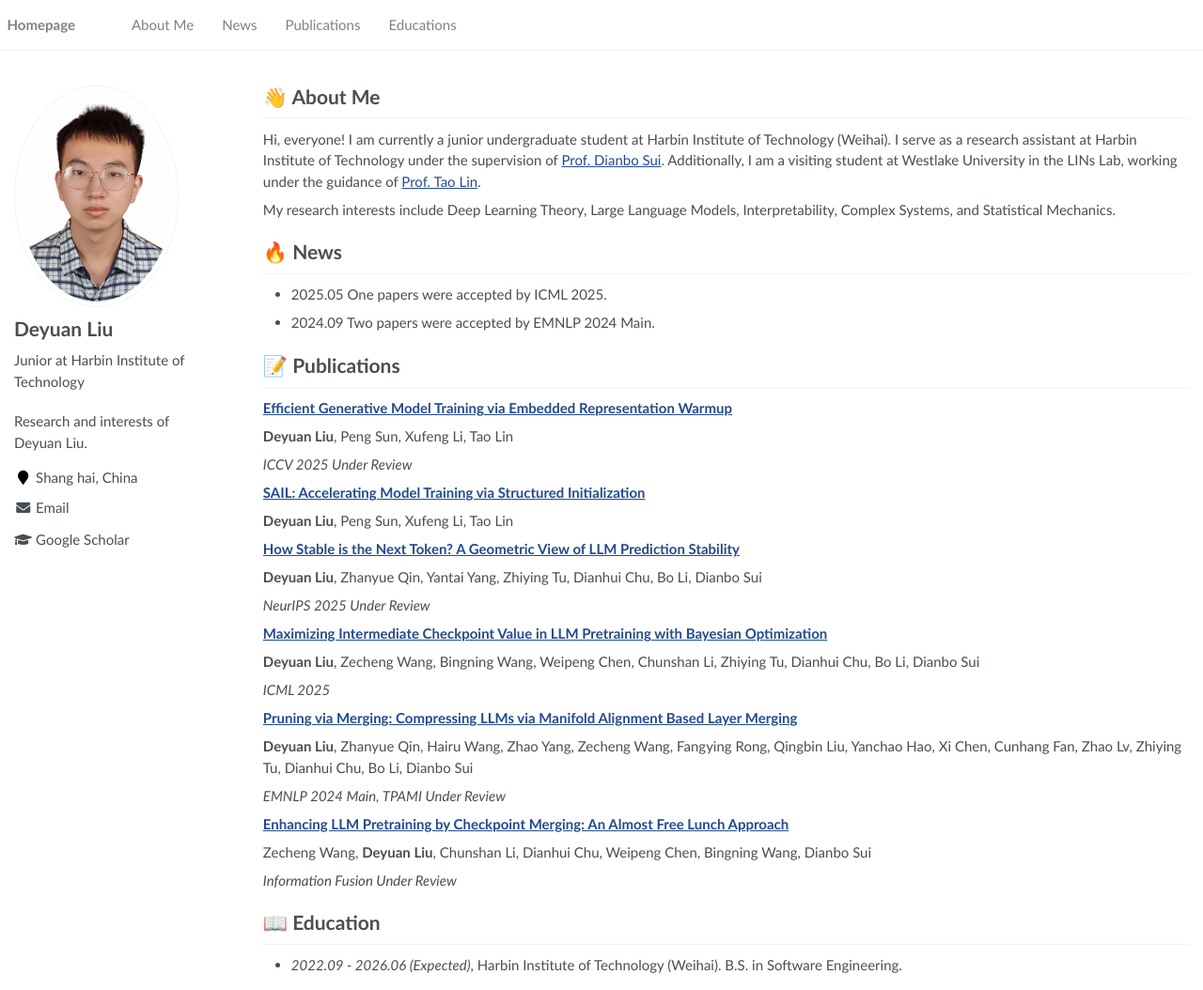
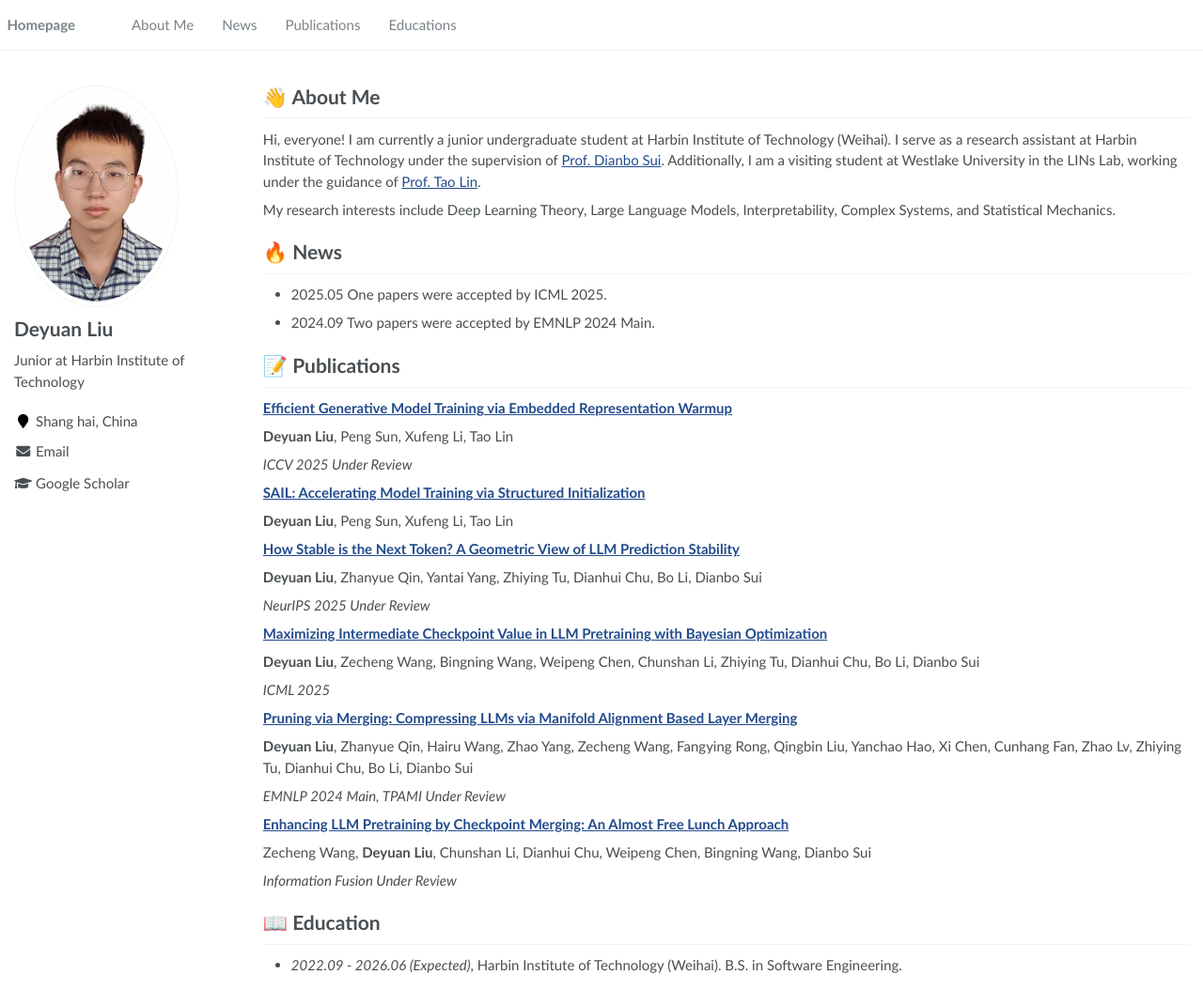
Before and after one commit to hrwang00/HairuWang.github.io, a Jekyll site: the page built from _pages/about.md, in a window 1280 px wide and 1054 px high. Shown: the whole window at 94% size. Built offline with Jekyll 4.4.1, drawn with Linux system fonts in a browser that asks for light colours.

Commit message:
Update _config.yml

```diff
--- a/_config.yml
+++ b/_config.yml
@@ -7,7 +7,7 @@
 
 # Site Settings
 title                    : "Deyuan's Homepage"
-description              : "Research and interests of Deyuan Liu."
+description              :
 repository               : "SempraETY/DeyuanLiu.github.io"
 google_scholar_stats_use_cdn : true
 
```
